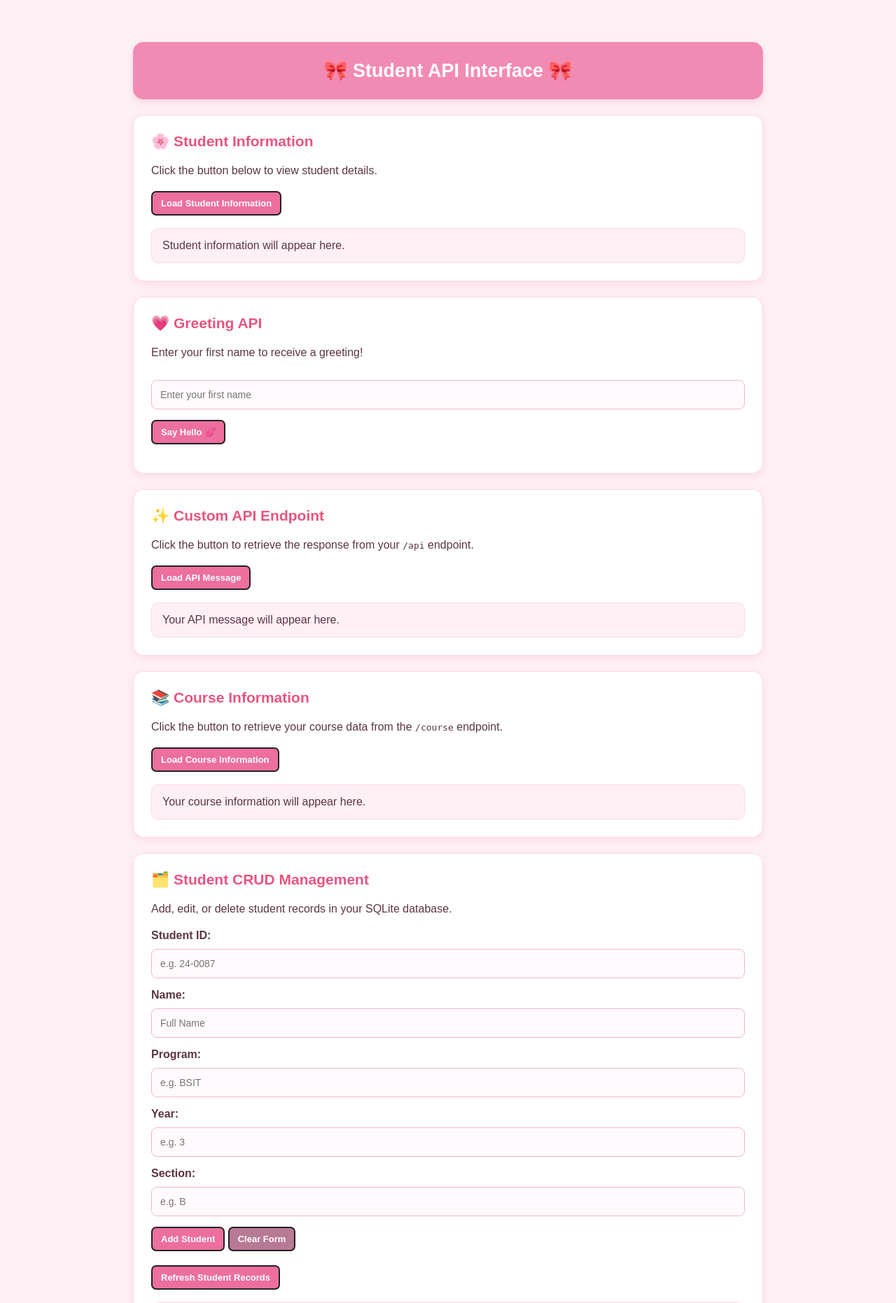
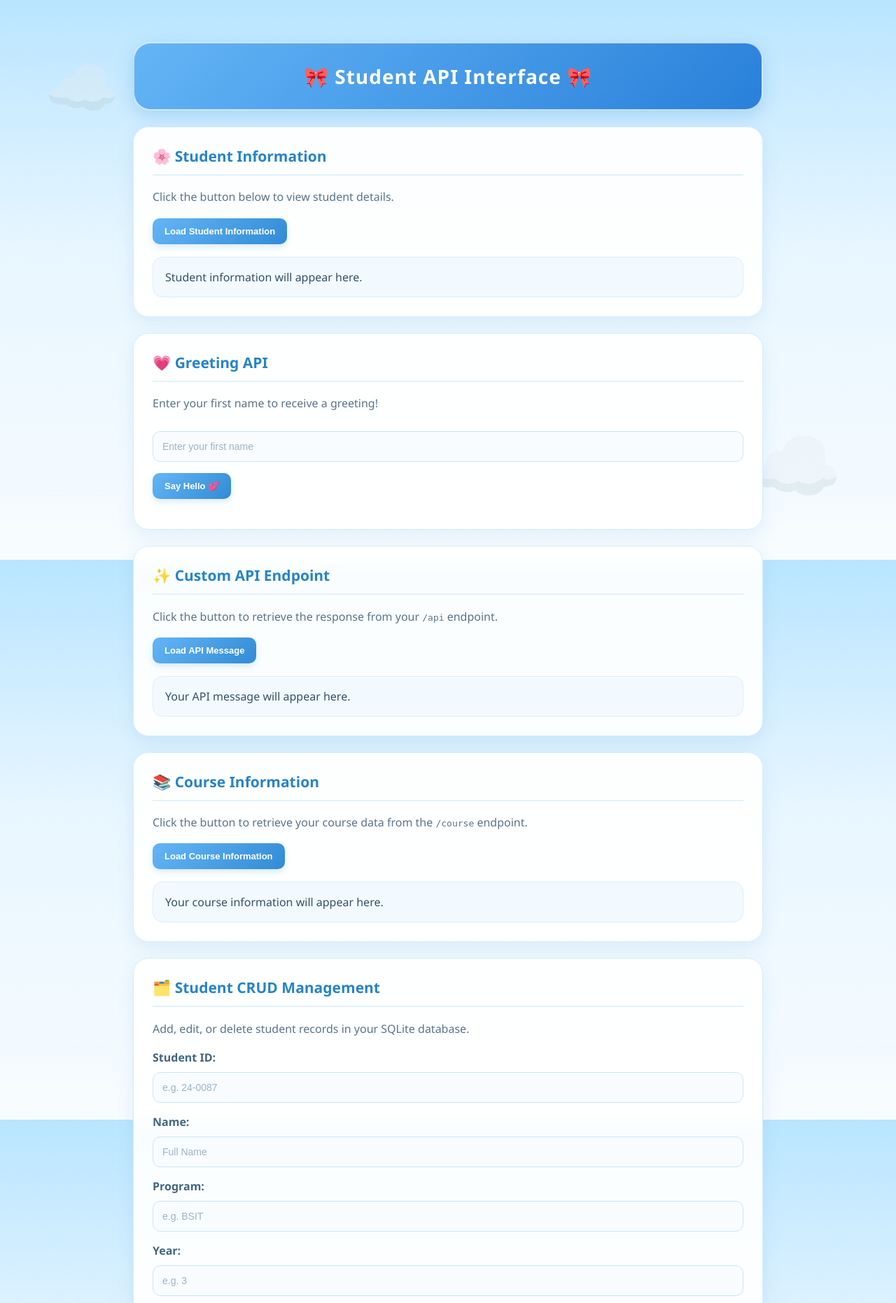
Before and after one commit to vonne2525/Yvonne_Mahilum, a Flask app: page / in a window 1280 px wide. Shown: the top 1862 px of the page at 70% size. Run offline with Flask 3, Linux system fonts and the light colour scheme; data comes from the database, SQL or seed files in the repository; both versions use the stored data as it was after the commit; data that the repository does not hold is empty.

Commit message:
Update Student API design to Cloud Theme

```diff
--- a/app.py
+++ b/app.py
@@ -34,8 +34,8 @@ def api():
 @app.route("/student")
 def get_student():
     return jsonify({
-        "student_id": "24-00347",
-        "name": "Kate Ashley Distura",
+        "student_id": "24-00145",
+        "name": "Yvonne Mahilum",
         "program": "BSIT",
         "year": 3,
         "section": "B"
@@ -400,9 +400,8 @@ def delete_student(id):
 # ==========================================
 
 if __name__ == "__main__":
-
     app.run(
-        debug=os.environ.get("FLASK_DEBUG") == "1",
         host="0.0.0.0",
-        port=int(os.environ.get("PORT", 5000))
+        port=int(os.environ.get("PORT", 5000)),
+        debug=True
     )
--- a/templates/index.html
+++ b/templates/index.html
@@ -6,113 +6,174 @@
     <meta name="viewport" content="width=device-width, initial-scale=1.0">
     <title>Student API Interface</title>
 
+
 <style>
+    * {
+        box-sizing: border-box;
+    }
+
     body {
-            font-family: Arial, sans-serif;
-            background-color: #fff0f5;
+        font-family: 'Segoe UI', Arial, sans-serif;
+        background: linear-gradient(180deg, #b9e5ff 0%, #e8f6ff 45%, #f7fcff 100%);
+        background-attachment: fixed;
         margin: 0;
         padding: 30px 15px;
-            color: #5c3545;
+        color: #31516b;
+        min-height: 100vh;
+        position: relative;
+    }
+
+    body::before {
+        content: "☁️";
+        position: fixed;
+        top: 8%;
+        left: 5%;
+        font-size: 85px;
+        opacity: 0.35;
+        pointer-events: none;
+        z-index: -1;
+    }
+
+    body::after {
+        content: "☁️";
+        position: fixed;
+        right: 6%;
+        bottom: 8%;
+        font-size: 110px;
+        opacity: 0.3;
+        pointer-events: none;
+        z-index: -1;
     }
 
     .container {
         max-width: 900px;
         margin: 30px auto;
+        position: relative;
+        z-index: 1;
     }
 
     h1 {
         text-align: center;
         color: white;
-            background-color: #f28bb3;
-            padding: 25px 15px;
-            border-radius: 15px;
-            font-size: 27px;
-            box-shadow: 0 4px 10px rgba(230, 100, 150, 0.2);
+        background: linear-gradient(135deg, #64b5f6, #2980d9);
+        padding: 28px 15px;
+        border-radius: 25px;
+        font-size: 28px;
+        box-shadow: 0 8px 25px rgba(52, 144, 220, 0.25);
+        border: 2px solid rgba(255,255,255,0.7);
+        letter-spacing: 1px;
     }
 
     .card {
-            background-color: white;
-            padding: 25px;
-            margin-top: 22px;
-            border-radius: 15px;
-            border: 1px solid #ffd6e5;
-            box-shadow: 0 4px 12px rgba(230, 100, 150, 0.12);
+        background: rgba(255,255,255,0.92);
+        padding: 27px;
+        margin-top: 23px;
+        border-radius: 22px;
+        border: 1px solid #d4edff;
+        box-shadow: 0 8px 25px rgba(70, 145, 195, 0.12);
+        backdrop-filter: blur(10px);
+        transition: transform 0.3s ease, box-shadow 0.3s ease;
+    }
+
+    .card:hover {
+        box-shadow: 0 12px 30px rgba(70, 145, 195, 0.18);
+        transform: translateY(-2px);
     }
 
     h2 {
-            color: #e75480;
+        color: #2684c7;
         margin-top: 0;
         font-size: 21px;
+        padding-bottom: 12px;
+        border-bottom: 2px solid #e0f2ff;
     }
 
     p {
-            line-height: 1.6;
+        line-height: 1.7;
+        color: #58748c;
     }
 
     button {
-            background-color: #ec6f9e;
+        background: linear-gradient(135deg, #64b5f6, #318bd5);
         color: white;
-            border: 2px solid #222;
-            padding: 8px 12px;
-            border-radius: 7px;
+        border: none;
+        padding: 11px 17px;
+        border-radius: 10px;
         cursor: pointer;
         font-size: 13px;
         font-weight: bold;
-            transition: 0.3s;
+        transition: all 0.3s ease;
+        box-shadow: 0 4px 10px rgba(49, 139, 213, 0.18);
     }
 
     button:hover {
-            background-color: #d94f83;
-            transform: translateY(-2px);
+        background: linear-gradient(135deg, #318bd5, #1769aa);
+        transform: translateY(-3px);
+        box-shadow: 0 7px 15px rgba(49, 139, 213, 0.25);
+    }
+
+    button:active {
+        transform: scale(0.97);
     }
 
     .btn-danger {
-            background-color: #ff6b8b;
+        background: linear-gradient(135deg, #ff8a8a, #e85d75);
     }
 
     .btn-danger:hover {
-            background-color: #e0486c;
+        background: linear-gradient(135deg, #ed6378, #cc3e5a);
     }
 
     .btn-secondary {
-            background-color: #b87994;
+        background: linear-gradient(135deg, #90b8d5, #668eaf);
     }
 
     .btn-secondary:hover {
-            background-color: #9c5f7c;
+        background: linear-gradient(135deg, #668eaf, #4c718f);
     }
 
     input {
         width: 100%;
-            padding: 12px;
-            margin: 10px 0 15px;
-            border: 1px solid #f4b6cc;
-            border-radius: 8px;
+        padding: 13px;
+        margin: 10px 0 16px;
+        border: 1px solid #c9e5f8;
+        border-radius: 11px;
         box-sizing: border-box;
         font-size: 14px;
-            background-color: #fffafd;
-            color: #5c3545;
+        background-color: #f8fcff;
+        color: #31516b;
+        transition: all 0.3s ease;
     }
 
     input:focus {
         outline: none;
-            border-color: #ec6f9e;
-            box-shadow: 0 0 0 3px #ffe0eb;
+        border-color: #52a8e5;
+        background-color: white;
+        box-shadow: 0 0 0 4px rgba(82, 168, 229, 0.15);
+    }
+
+    input::placeholder {
+        color: #9ab4c8;
+    }
+
+    label {
+        color: #426681;
     }
 
     .result {
         margin-top: 18px;
-            padding: 15px;
-            border-radius: 10px;
-            border: 1px solid #ffd6e5;
-            background-color: #fff0f6;
+        padding: 17px;
+        border-radius: 14px;
+        border: 1px solid #d8edfc;
+        background: #f3faff;
         overflow-x: auto;
     }
 
     .student-info p {
-            padding: 9px 0;
+        padding: 11px 0;
         margin: 0;
-            border-bottom: 1px solid #f8d5e2;
+        border-bottom: 1px solid #deeffb;
+        color: #426681;
     }
 
     .student-info p:last-child {
@@ -144,15 +218,17 @@
     }
 
     #greeting {
-            color: #d63375;
+        color: #2585c7;
         font-weight: bold;
         overflow-wrap: anywhere;
+        margin-top: 15px;
     }
 
     .footer {
         text-align: center;
-            margin-top: 25px;
-            color: #b87994;
+        margin-top: 30px;
+        padding: 18px;
+        color: #648ca9;
         font-size: 13px;
     }
 
```
Also changed, not shown: other parts of templates/index.html (+35 -13 lines), students.db. Lines whose indentation alone changed are shown as unchanged.
